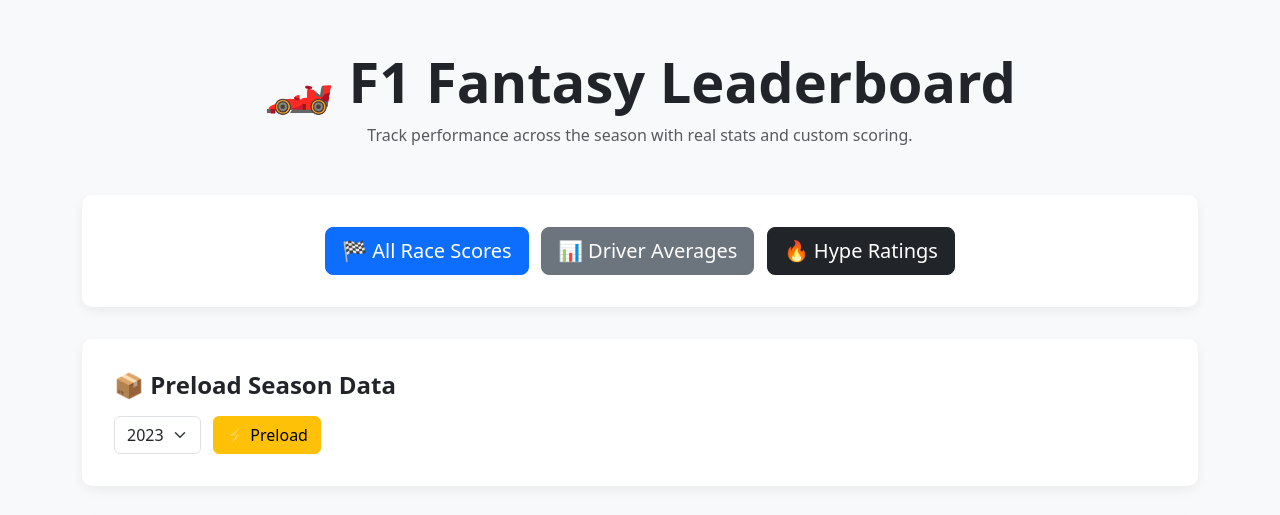
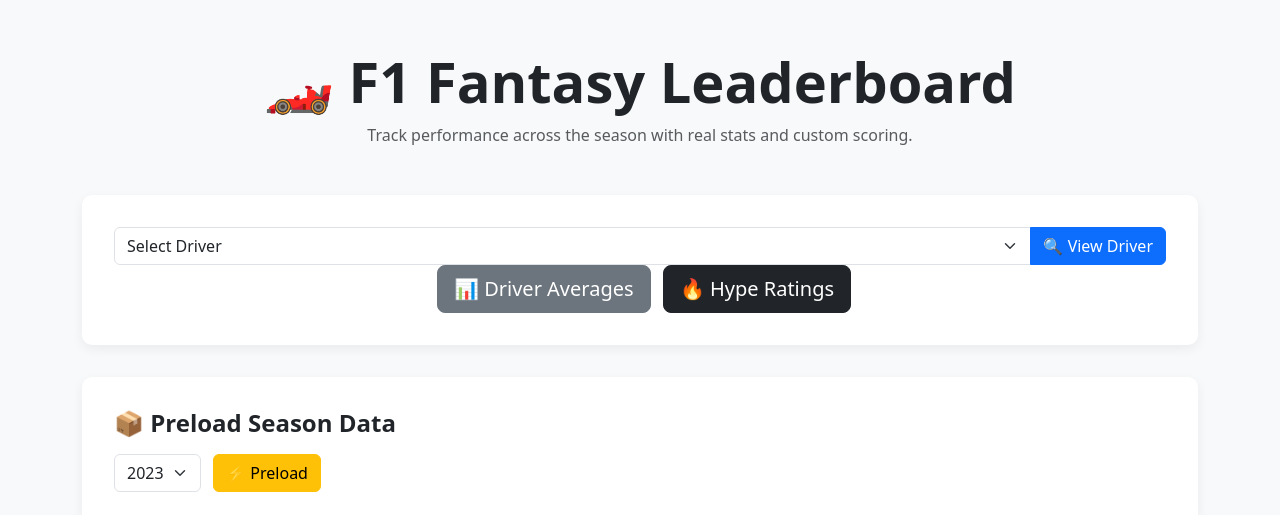
Before and after one commit to SiahBatterson/f1-grid-competitors, a Flask app: template templates/home.html in a window 1280 px wide. Shown: the top 515 px of the page. Run offline with Flask 3, Linux system fonts and the light colour scheme; the template is opened without the code that fills it, so the values that code supplies are empty.

Commit message:
driver page v2

```diff
--- a/app.py
+++ b/app.py
@@ -20,6 +20,28 @@ CACHE_DIR = "/mnt/f1_cache"
 @app.route("/")
 def home():
     drivers = get_all_cached_drivers()
+    driver_name_map = {
+    "VER": "Max Verstappen",
+    "HAM": "Lewis Hamilton",
+    "LEC": "Charles Leclerc",
+    "SAI": "Carlos Sainz",
+    "PER": "Sergio Perez",
+    "ALO": "Fernando Alonso",
+    "NOR": "Lando Norris",
+    "PIA": "Oscar Piastri",
+    "RUS": "George Russell",
+    "TSU": "Yuki Tsunoda",
+    "ZHO": "Zhou Guanyu",
+    "ALB": "Alex Albon",
+    "SAR": "Logan Sargeant",
+    "HUL": "Nico Hulkenberg",
+    "MAG": "Kevin Magnussen",
+    "RIC": "Daniel Ricciardo",
+    "BOT": "Valtteri Bottas",
+    "GAS": "Pierre Gasly",
+    "OCO": "Esteban Ocon"
+    # Add any others as needed
+}
     top_drivers = []
 
     for d in drivers:
@@ -39,7 +61,7 @@ def home():
 
     top_drivers = sorted(top_drivers, key=lambda x: x["points"], reverse=True)[:3]
     print(f"🏆 Top drivers selected: {top_drivers}")
-    return render_template("home.html", drivers=drivers, top_drivers=top_drivers)
+    return render_template("home.html", drivers=drivers, driver_name_map=driver_name_map, top_drivers=top_drivers)
 
 
 @app.route("/generate_all_driver_ratings", methods=["GET", "POST"])
--- a/templates/home.html
+++ b/templates/home.html
@@ -63,7 +63,19 @@
     {% endif %}
 
     <div class="section text-center">
-      <a href="{{ url_for('season') }}" class="btn btn-primary btn-lg me-2">🏁 All Race Scores</a>
+      <form method="POST" action="{{ url_for('generate_driver_rating_route') }}" class="d-inline me-2">
+        <div class="input-group">
+          <select name="driver" class="form-select" required>
+            <option disabled selected value="">Select Driver</option>
+            {% for abbr in drivers %}
+            <option value="{{ abbr }}">{{ driver_name_map.get(abbr, abbr) }}</option>
+            {% endfor %}
+          </select>
+          <button class="btn btn-primary" type="submit">🔍 View Driver</button>
+        </div>
+      </form>
+
+
       <a href="{{ url_for('averages') }}" class="btn btn-secondary btn-lg me-2">📊 Driver Averages</a>
       <a href="{{ url_for('weighted') }}" class="btn btn-dark btn-lg">🔥 Hype Ratings</a>
     </div>
```
